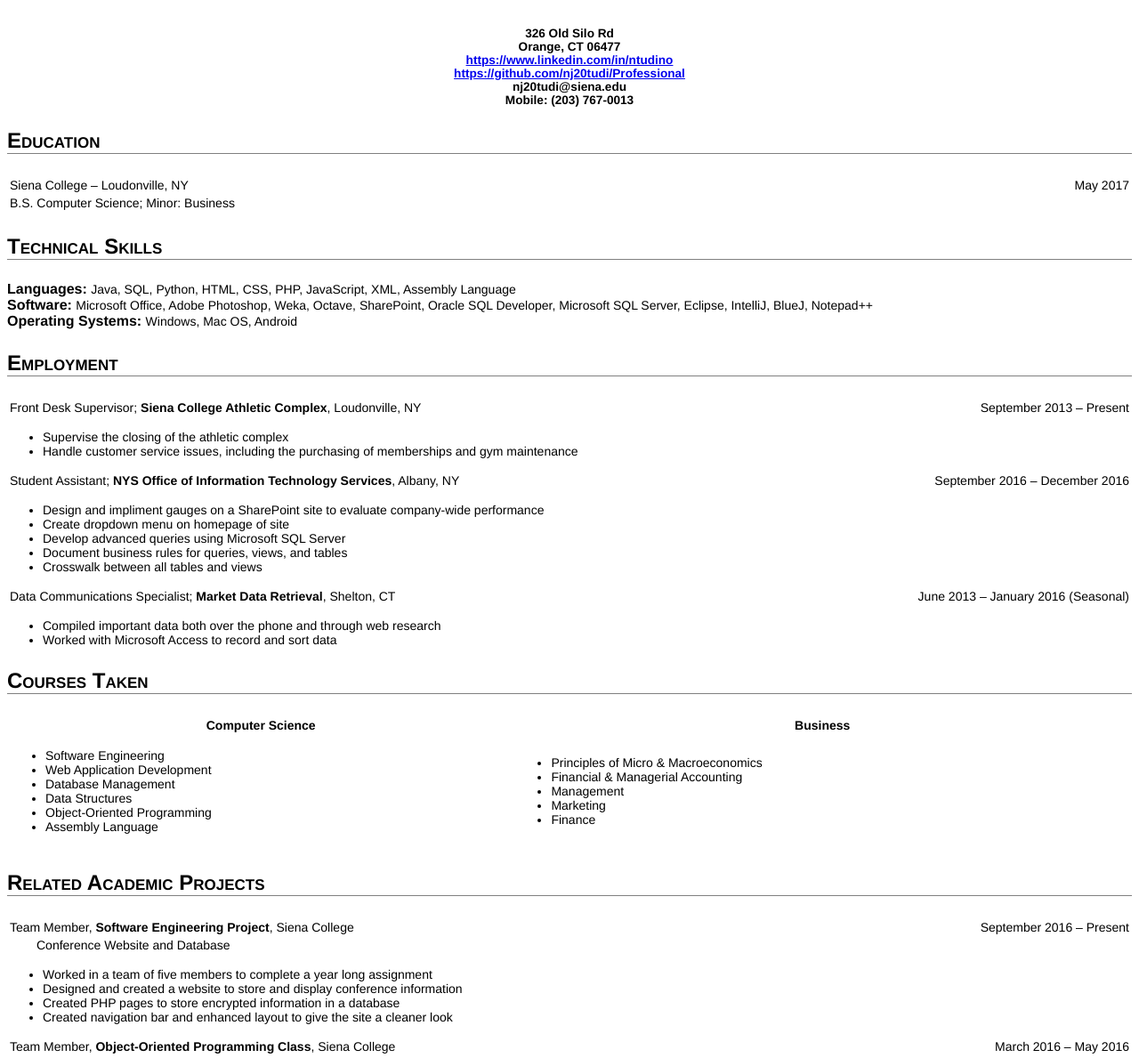
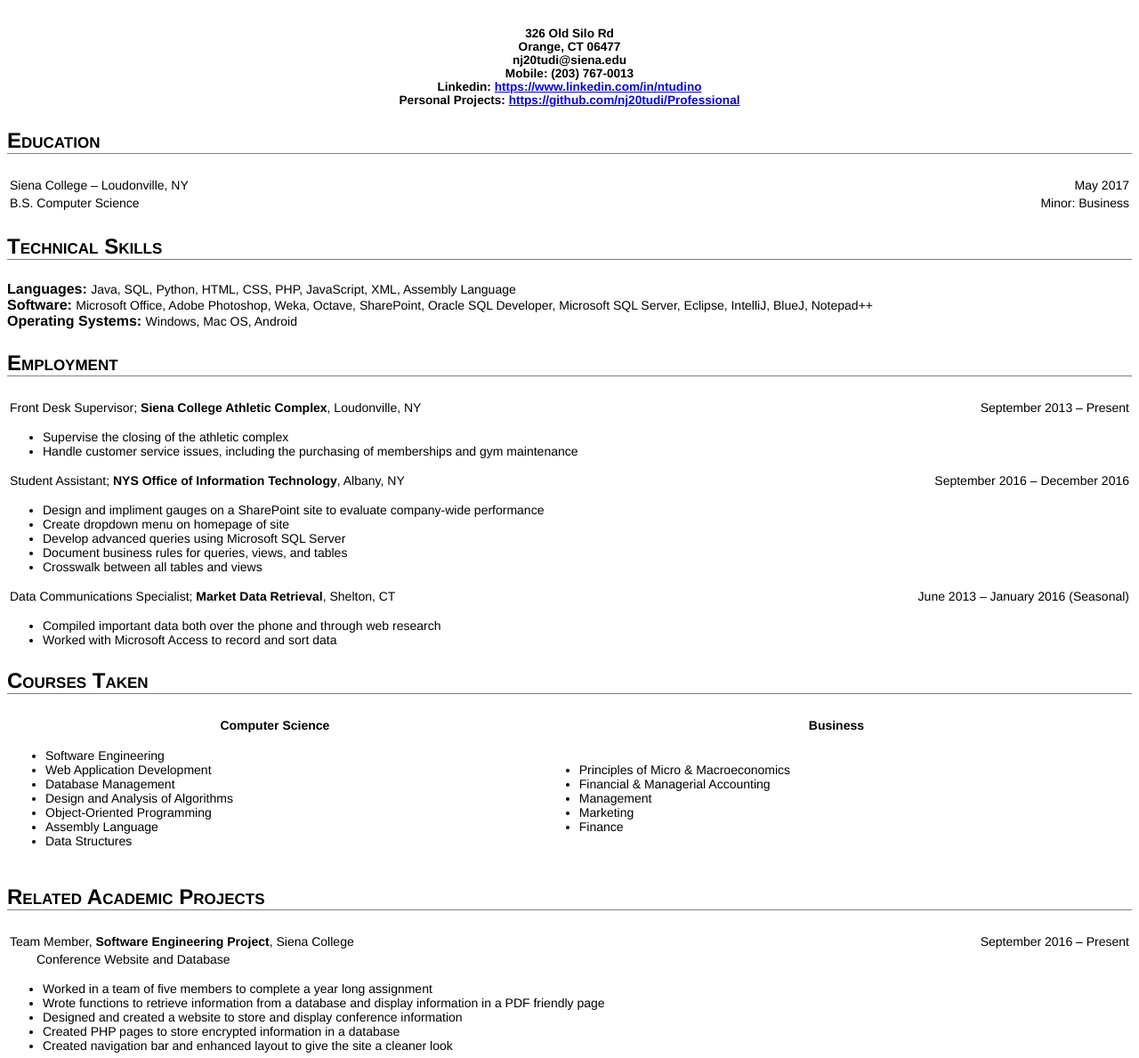
Before and after one commit to nj20tudi/Professional, a plain HTML site: page resume.html in a window 1280 px wide. Shown: the part 89-1278 px from the top of the page at 89% size. Drawn offline with Linux system fonts and the light colour scheme.

Commit message:
Add files via upload

```diff
--- a/resume.html
+++ b/resume.html
@@ -30,6 +30,7 @@
 		font-size: 14px;
 	}
 
+
 	p strong {font-size: 16px;}
 
 	cite{font-size:10px;}
@@ -43,10 +44,10 @@
 
 			<h2>326 Old Silo Rd<br>
 			Orange, CT 06477<br>
-			<a href=https://www.linkedin.com/in/ntudino>https://www.linkedin.com/in/ntudino</a><br>
-			<a href=https://github.com/nj20tudi/Professional>https://github.com/nj20tudi/Professional</a><br>
 			nj20tudi@siena.edu<br>
-			Mobile: (203) 767-0013</h2>
+			Mobile: (203) 767-0013<br>
+			Linkedin: <a href=https://www.linkedin.com/in/ntudino>https://www.linkedin.com/in/ntudino</a><br>
+			Personal Projects: <a href=https://github.com/nj20tudi/Professional>https://github.com/nj20tudi/Professional</a></h2>
 
 			<h3>Education</h3>
 
@@ -56,8 +57,8 @@
 				</tr>
 
 				<tr>
-					<td class = "left">B.S. Computer Science; Minor: Business</td>
-					<td class = "right"></td>
+					<td class = "left">B.S. Computer Science </td>
+					<td class = "right">Minor: Business</td>
 				</tr></table>
 
 
@@ -88,7 +89,7 @@
 
 			<table>
 				<tr>
-					<td class = "left">Student Assistant; <strong>NYS Office of Information Technology Services</strong>, Albany, NY</td>
+					<td class = "left">Student Assistant; <strong>NYS Office of Information Technology</strong>, Albany, NY</td>
                     <td class = "right">September 2016 – December 2016</td>
 				</tr>
 			</table>
@@ -133,9 +134,10 @@
 							<li>Software Engineering</li>
 							<li>Web Application Development</li>
 							<li>Database Management</li>
-							<li>Data Structures</li>
+							<li>Design and Analysis of Algorithms</li>
 							<li>Object-Oriented Programming</li>
 							<li>Assembly Language</li>
+							<li>Data Structures</li>
 						</ul>
 						</td>
 
@@ -167,6 +169,7 @@
 
 						<ul>
 							<li>Worked in a team of five members to complete a year long assignment</li>
+							<li>Wrote functions to retrieve information from a database and display information in a PDF friendly page</li>
 							<li>Designed and created a website to store and display conference information</li>
 							<li>Created PHP pages to store encrypted information in a database</li>
 							<li>Created navigation bar and enhanced layout to give the site a cleaner look</li>
@@ -212,7 +215,6 @@
 
 					<ul><li>Volunteered at a Christian ministry that inspires hope and service through volunteer home repair in Central Appalachia </li></ul>
 			<br><br><br>
-		<cite>Created in HTML5</cite>
 	</body>
 
 	</html>
```
Also changed, not shown: 1 other file.
